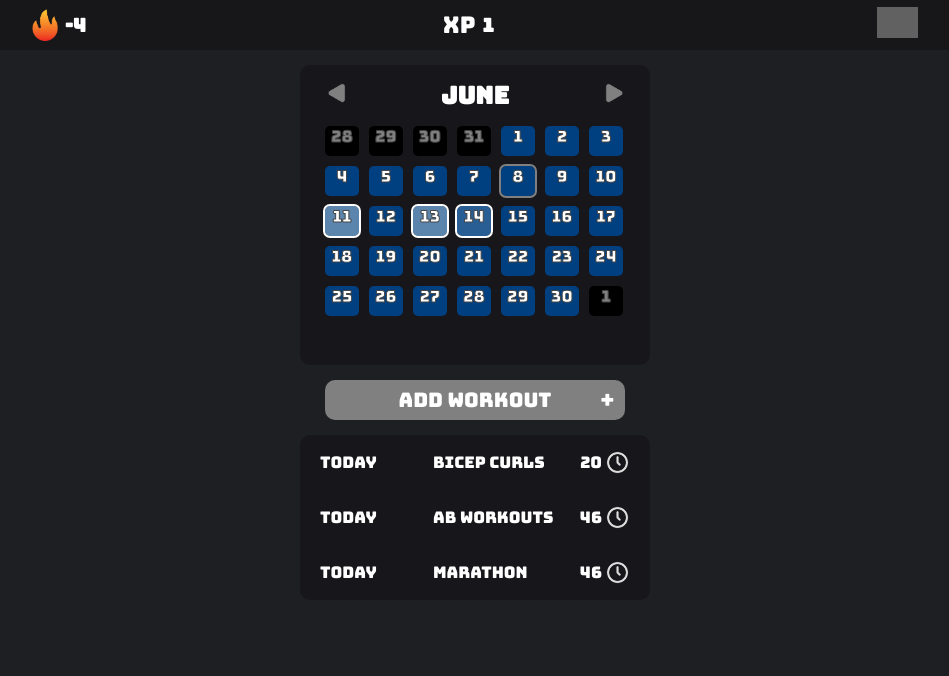
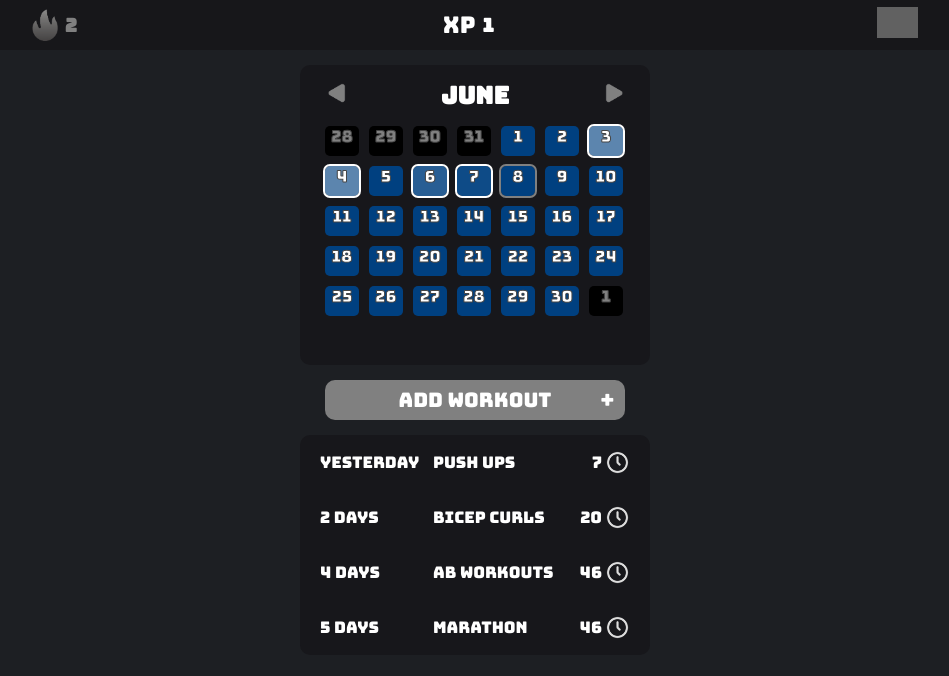
Before and after one commit to CBQuag/Fit-Commit, a React (Create React App) app: page / in a window 1280 px wide. Shown: the top 676 px of the page, without its empty margins (165-1114 px from the left). Built offline with nearby package versions, Linux system fonts and the light colour scheme; grey boxes are pictures that could not be loaded.

Commit message:
made seeded data move with the day

```diff
--- a/src/App.js
+++ b/src/App.js
@@ -9,12 +9,27 @@ import { createContext, useContext, useEffect, useState } from 'react';
 
 function App() {
 
-  const workoutData = [{
+  const getDaysBefore = days => {
+    let ObjDate = new Date(Date.now())
+    let clearDate=new Date(ObjDate.getFullYear(), ObjDate.getMonth(), ObjDate.getDate())
+    return ObjDate-(days*(1000*60*60*24))
+  }
+
+  const workoutData = [
+    {
+      category: 'chest',
+      duration: 7,
+      muscles: [],
+      notes: '',
+      time: getDaysBefore(1),
+      title: 'push ups'
+    },
+    {
     category: 'upper arms',
     duration: 20,
     muscles: [],
     notes:'',
-    time: 1686715200000,
+    time: getDaysBefore(2),
     title:'bicep curls'
     },
     {
@@ -22,7 +37,7 @@ function App() {
       duration: 46,
       muscles: [],
       notes:'',
-      time: 1686628800000,
+      time: getDaysBefore(4),
       title:'Ab workouts'
     },
     {
@@ -30,9 +45,10 @@ function App() {
       duration: 46,
       muscles: [],
       notes:'',
-      time: 1686456000000,
+      time: getDaysBefore(5),
       title:'marathon'
-    }
+    },
+
   ]
 
   if (!localStorage.getItem('workouts'))
```
